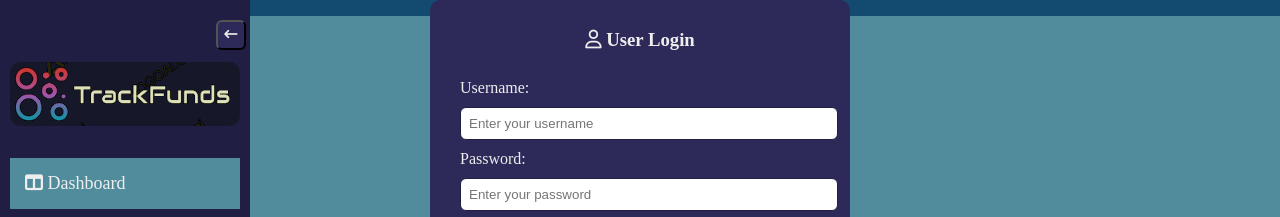
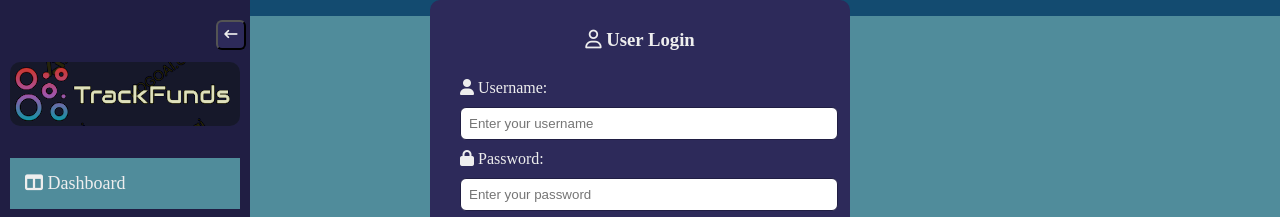
Before and after one commit to rohitghatal1/ExpenseTracker-React-TS, a React (Create React App) app: page / in a window 1280 px wide. Shown: the top 217 px of the page. Built offline with nearby package versions, Linux system fonts and the light colour scheme.

Commit message:
added logos for labels

```diff
--- a/src/Components/Navbar.tsx
+++ b/src/Components/Navbar.tsx
@@ -69,10 +69,10 @@ const Navbar: React.FC<NavbarProps> = ({ changeTheme, theme, toggleNavbar, isCol
             <div className="loginModal">
               <h3><i className="fa-regular fa-user"></i> User Login</h3>
               <form>
-                <label htmlFor="username">Username:</label>
+                <label htmlFor="username"><i className="fas fa-user"></i> Username:</label>
                 <input type="text" name="uname" placeholder="Enter your username"/>
 
-                <label htmlFor="password">Password:</label>
+                <label htmlFor="password"> <i className="fas fa-lock"></i> Password:</label>
                 <input type="password" name="upassword" placeholder="Enter your password" />
 
                 <button type="submit" className="confrmLogin"><i className="fa-solid fa-arrow-right-to-bracket"></i> <label htmlFor="">Login</label></button>
```
